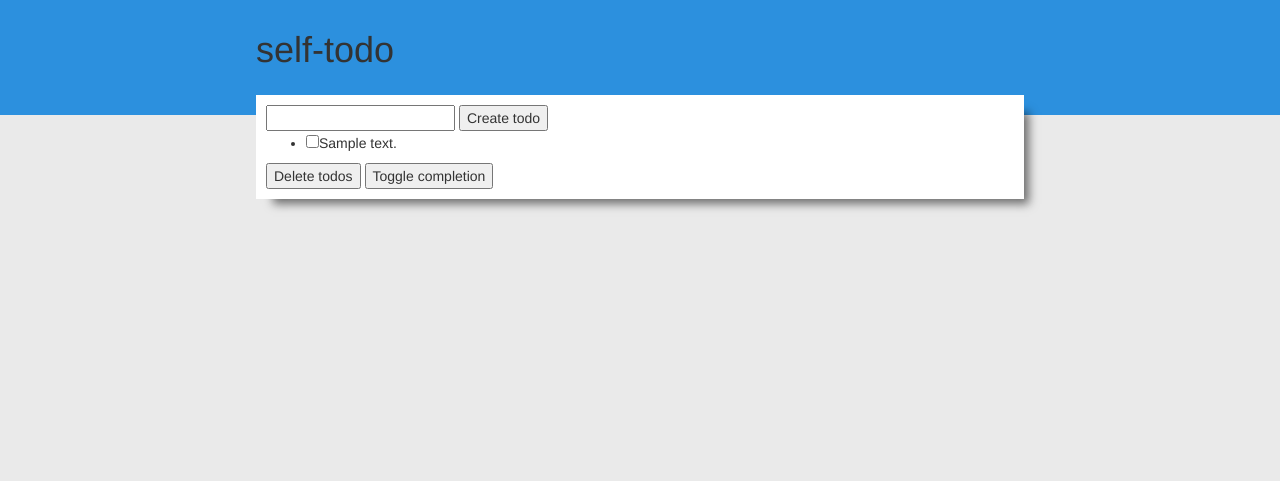
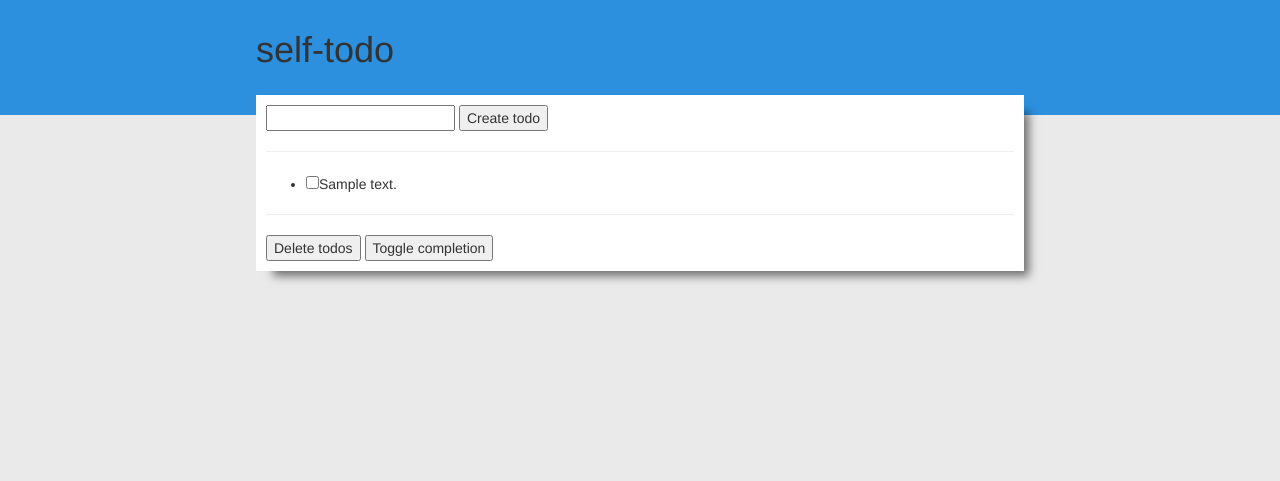
Before and after one commit to TomJamesGray/self-todo, a Flask app: template src/templates/todos.html in a window 1280 px wide. Shown: the top 481 px of the page. Run offline with Flask 2, Linux system fonts and the light colour scheme; the template is opened without the code that fills it: most values are stand-ins (such as "Sample title", 1, 10 or a date in 2020); some libraries are stand-ins or nearby versions.

Commit message:
Added separation with hrs to todos

```diff
--- a/src/templates/todos.html
+++ b/src/templates/todos.html
@@ -1,12 +1,15 @@
 {% extends "base.html" %}
 {% block title %}Todos - {{ listName }}{% endblock %}
 {% block content %}
-<form action="{{ url_for('createTodo',listName=listName) }}" method="GET" class="createTodo">
-	<input type="text" name="content"></input>
-	<input type="submit" value="Create todo"></input>
+<form action="{{ url_for('createTodo',listName=listName) }}" method="GET" class="createTodoi form-inline">
+	<div class="form-group">
+		<input type="text" name="content"></input>
+		<input type="submit" value="Create todo"></input>
+	</div>
 </form>
+<hr/>
 <!-- Start todos -->
-<form id="modifyTodos">
+<form id="modifyTodos" class="form-inline">
 	<ul>
 		{% for content,todoId,completed in todos %}
 		<li>
@@ -18,6 +21,7 @@
 		</li>
 		{% endfor %}
 	</ul>
+	<hr/>
 	<input type="submit" value="Delete todos" name="delete" id="delete">
 	<input type="submit" value="Toggle completion" name="markTodos" id="markTodos">
 </form>
```
